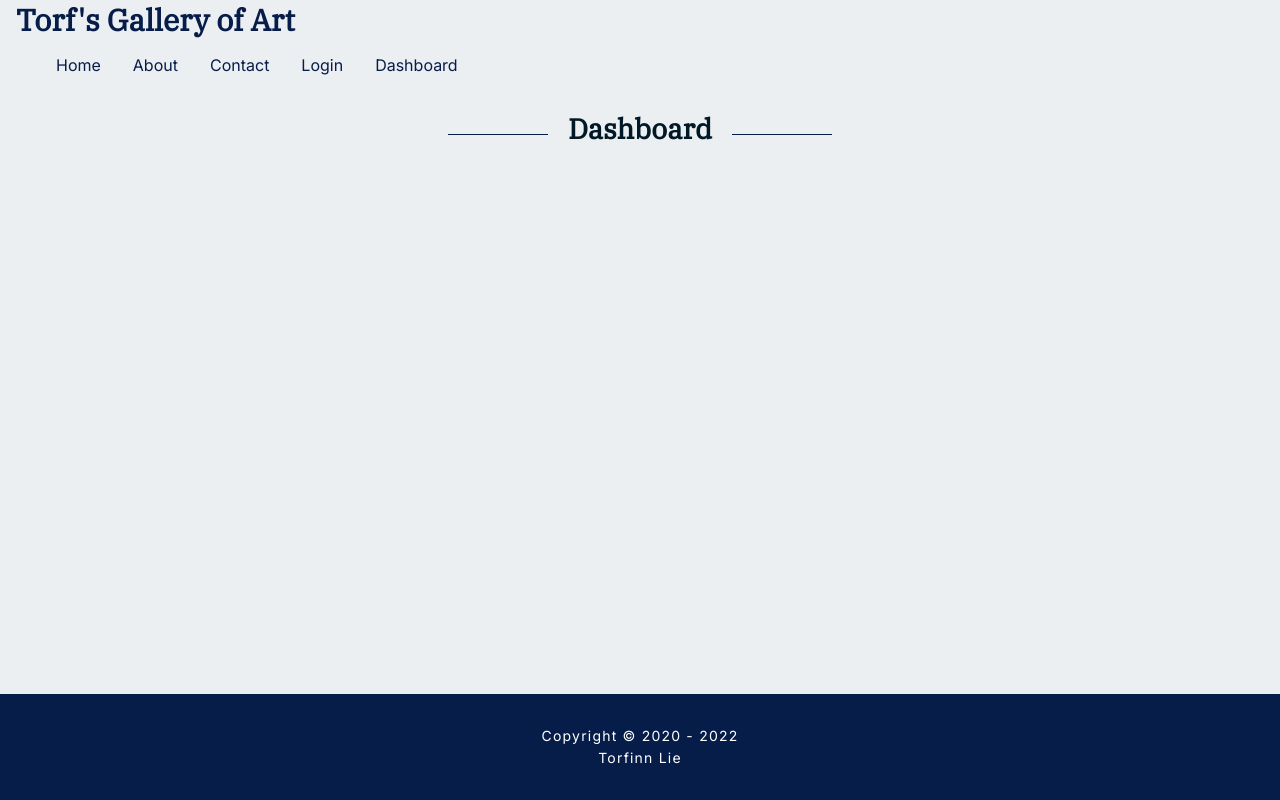
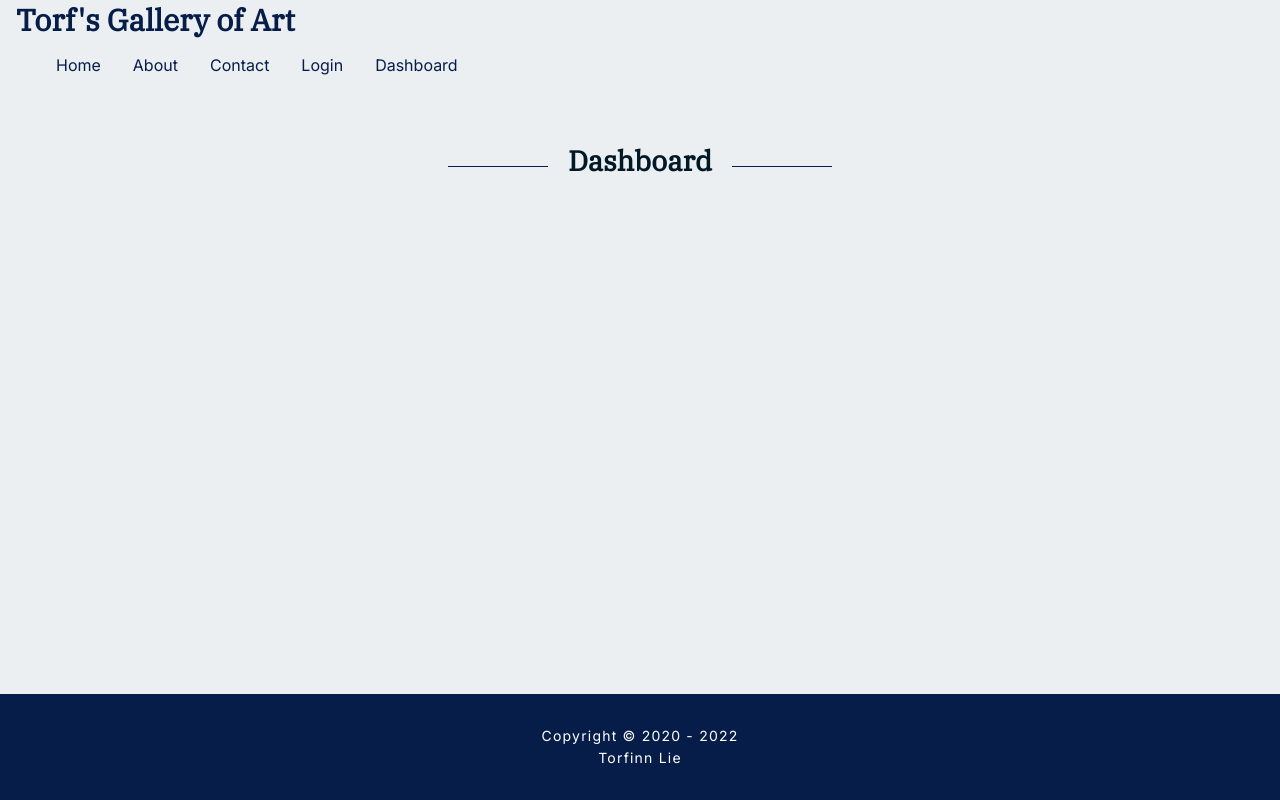
Before and after one commit to lunadragon06/torfs-art-gallery, a React (Create React App) app: page /dashboard in a window 1280 px wide. Built offline with nearby package versions, Linux system fonts and the light colour scheme.

Commit message:
Update _footer.scss

```diff
--- a/src/sass/partials/_footer.scss
+++ b/src/sass/partials/_footer.scss
@@ -2,7 +2,7 @@
   flex: 1 0 auto;
   margin: 0 auto;
   max-width: $--layout-width;
-  padding: $--unset;
+  padding: 2rem 3rem 0rem;
 }
 
 footer {
```
